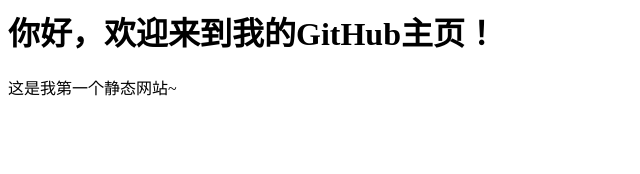
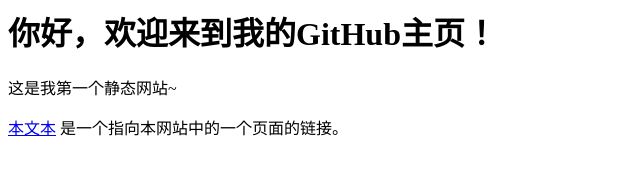
Before and after one commit to gordon127/1, a plain HTML site: page index.html in a window 1280 px wide. Shown: the whole page, without its empty margins (0-640 px from the left). Drawn offline with Linux system fonts and the light colour scheme.

Commit message:
Update index.html

```diff
--- a/index.html
+++ b/index.html
@@ -5,5 +5,6 @@
      <body>
        <h1>你好，欢迎来到我的GitHub主页！</h1>
        <p>这是我第一个静态网站~</p>
+       <a href="/巧克力布丁.html">本文本</a> 是一个指向本网站中的一个页面的链接。</p>
      </body>
 </html>
```
